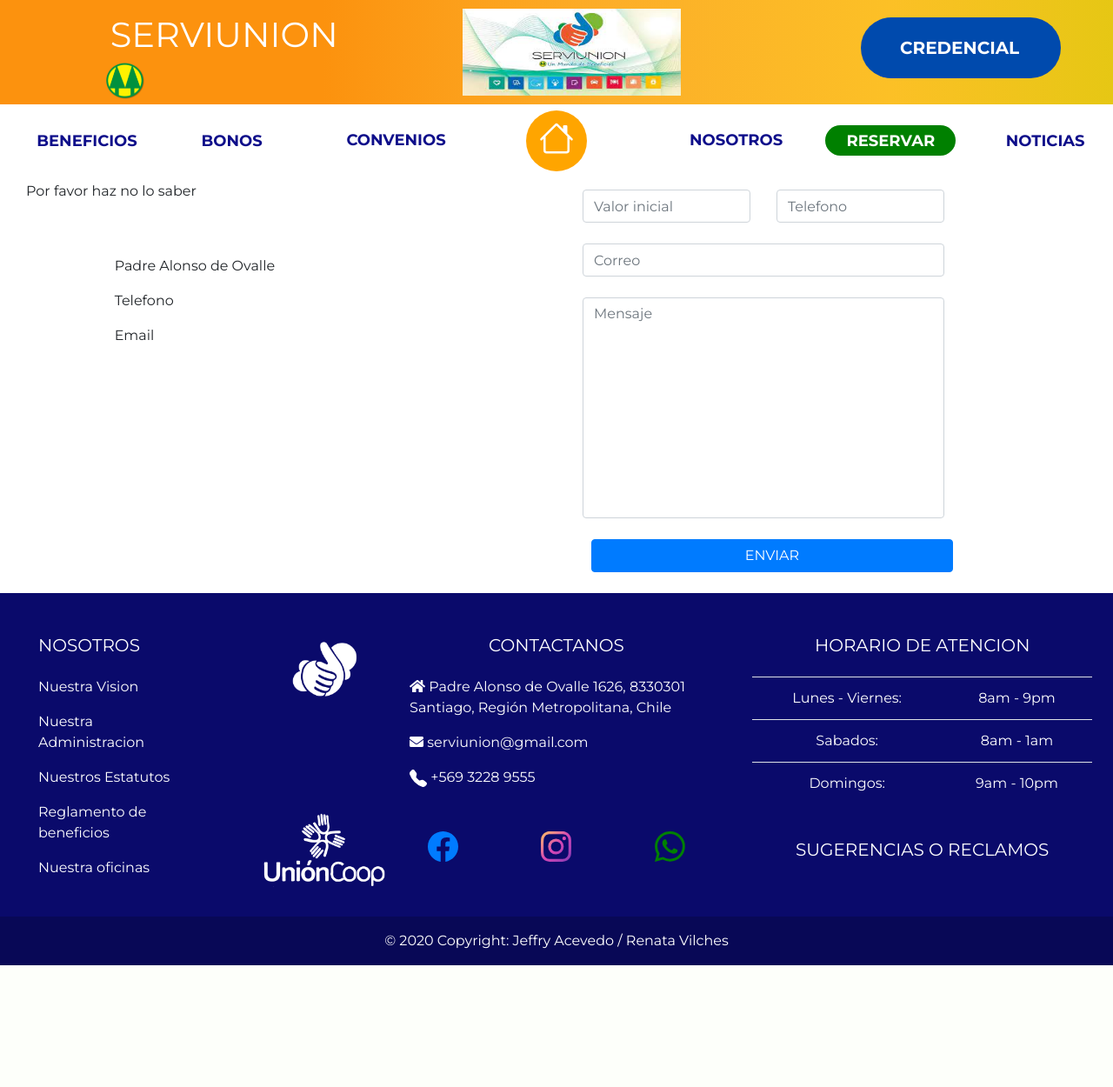
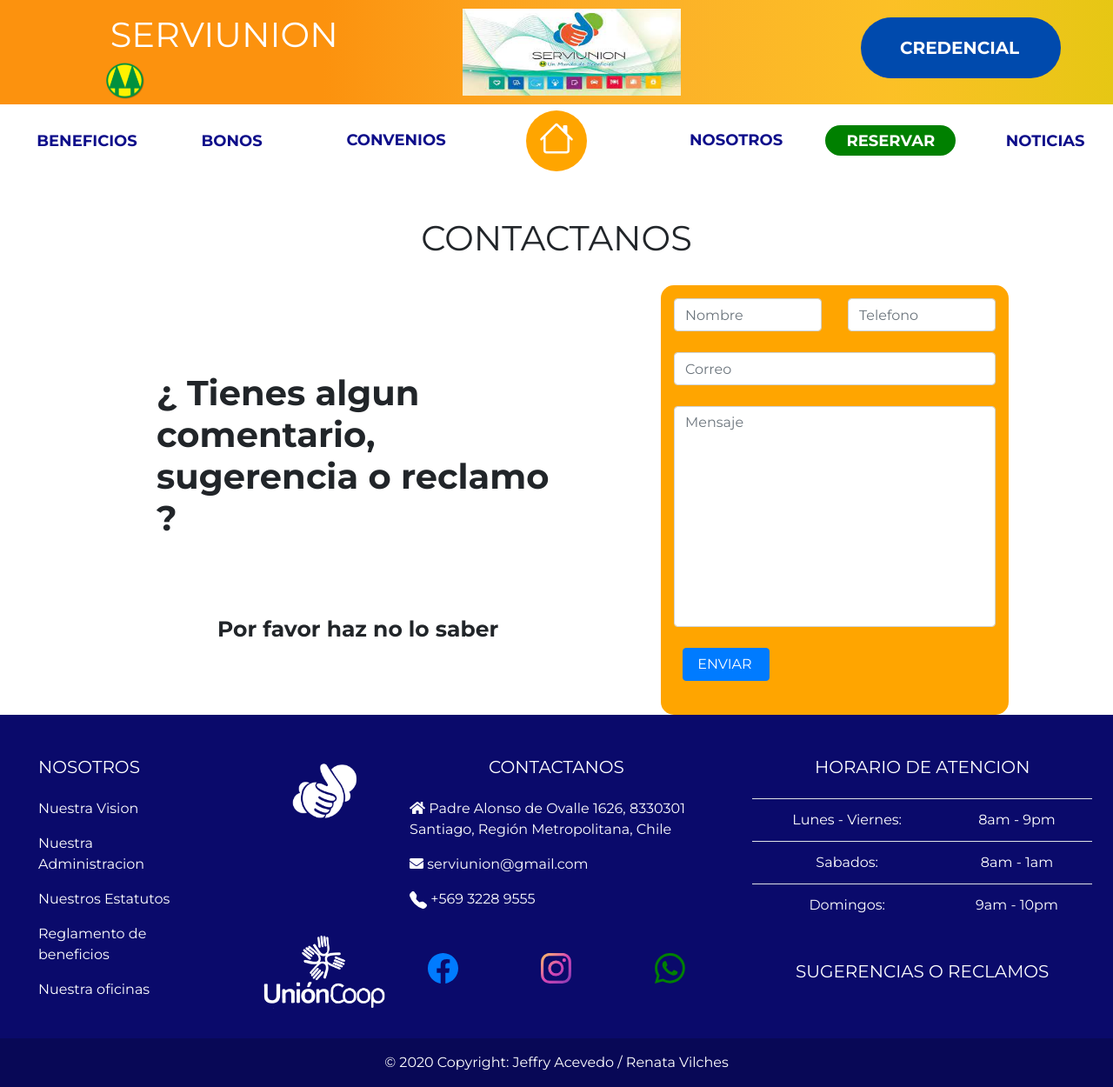
Before and after one commit to jefftechboy/PaginaServiunionPrueba, a Django app: page /contactanos/ in a window 1280 px wide. Shown: the whole page at 87% size. Before the commit the page ends 1110 px from the top, so only its background shows below. Run offline with Django 5.2, Linux system fonts and the light colour scheme; some libraries are stand-ins or nearby versions.

Commit message:
actualizar archivos

```diff
--- a/core/templates/core/contactanos/contactanos.html
+++ b/core/templates/core/contactanos/contactanos.html
@@ -1,69 +1,41 @@
 {% extends 'core/base.html' %}
 {% load static %}
 {% block contenido %}
-<h1 class="titulo-contactanos">CONTACTANOS</h1>
+<style>
+    .contenedor-formulario{
+        background-color: orange;
+        padding: 15px;
+        border-radius: 15px;
+        width: 400px;
+    }
+    .titulo-contactanos-principal{
+        margin-left: 180px;
+        margin-top: 100px;
+        font-weight: bold;
+    }
+    .titulo-contactanos-secundario{
+        margin-left: 250px;
+        margin-top: 80px;
+        font-size: 25px;
+        font-weight: bold;
+    }
+</style>
+<h1 class="titulo-contactanos" style="margin-top: 130px;margin-bottom: 30px;">CONTACTANOS</h1>
 <div class="container-fluid">
     <div class="row">
         <div class="col-6">
-            <div class="container contenedor-texto-contactanos">
             <div class="row">
-                    <div class="container-fluid fila-texto-principal">
-                        <p>Tienes alguna pregunta, comentario, sugerencia o reclamo</p>
-                    </div>
-                </div>
-                <div class="row">
-                    <div class="container-fluid fila-texto-secundario">
-                        <p>Por favor haz no lo saber </p>
-                    </div>
-                </div>
-                <div class="row fila-espacio">
-
-                </div>
-                <div class="row">
-                    <div class="container-fluid titulo-encuentranos">
-                        <h2>ENCUENTRANOS</h2>
-                    </div>
-                </div>
-                <div class="row">
-                    <div class="container container-circulo-textos">
-                        <div class="row">
-                            <div class="col-2">
-                                <div class="container circulo-contactanos"></div>
-                            </div>
-                            <div class="col-10">
-                                <p>Padre Alonso de Ovalle</p>
-                            </div>
-                        </div>
-                        <div class="row">
-                            <div class="col-2">
-                                <div class="container circulo-contactanos"></div>
-                            </div>
-                            <div class="col-10">
-                                <p>Telefono</p>
-                            </div>
-                        </div>
-                        <div class="row">
-                            <div class="col-2">
-                                <div class="container circulo-contactanos"></div>
-                            </div>
-                            <div class="col-10">
-                                <p>Email</p>
-                            </div>
-                        </div>
-                    </div>
-                </div>
+                <h1 class="titulo-contactanos-principal">¿ Tienes algun comentario, sugerencia o reclamo ?</h1>
+                <h1 class="titulo-contactanos-secundario">Por favor haz no lo saber </h1>
             </div>
         </div>
         <div class="col-6">
-            <div class="container-fluid contenedor-general-formulario">
-                <div class="row">
             <div class="container contenedor-formulario">
-                        <form style="width: 26rem; margin-top: 50px;">
                 <div class="row">
                     <!-- NOMBRE input -->
                     <div class="col-6">
                         <div data-mdb-input-init class="form-outline mb-4">
-                                        <input type="text" id="form4Example1" class="form-control" placeholder="Valor inicial" />
+                            <input type="text" id="form4Example1" class="form-control" placeholder="Nombre" />
                         </div>
                     </div>
                     <!-- TELEFONO input -->
@@ -84,10 +56,7 @@
                 </div>
 
                 <!-- BOTON ENVIAR -->
-                            <button data-mdb-ripple-init type="button" class="btn btn-primary btn-block mb-4">ENVIAR</button>
-                          </form>
-                    </div>
-                </div>
+                <button data-mdb-ripple-init  style="padding-right: 15px; width: 100px;" type="button" class="btn btn-primary btn-block mb-4">ENVIAR</button>
             </div>
         </div>
     </div>
```
Lines whose indentation alone changed are shown as unchanged.
